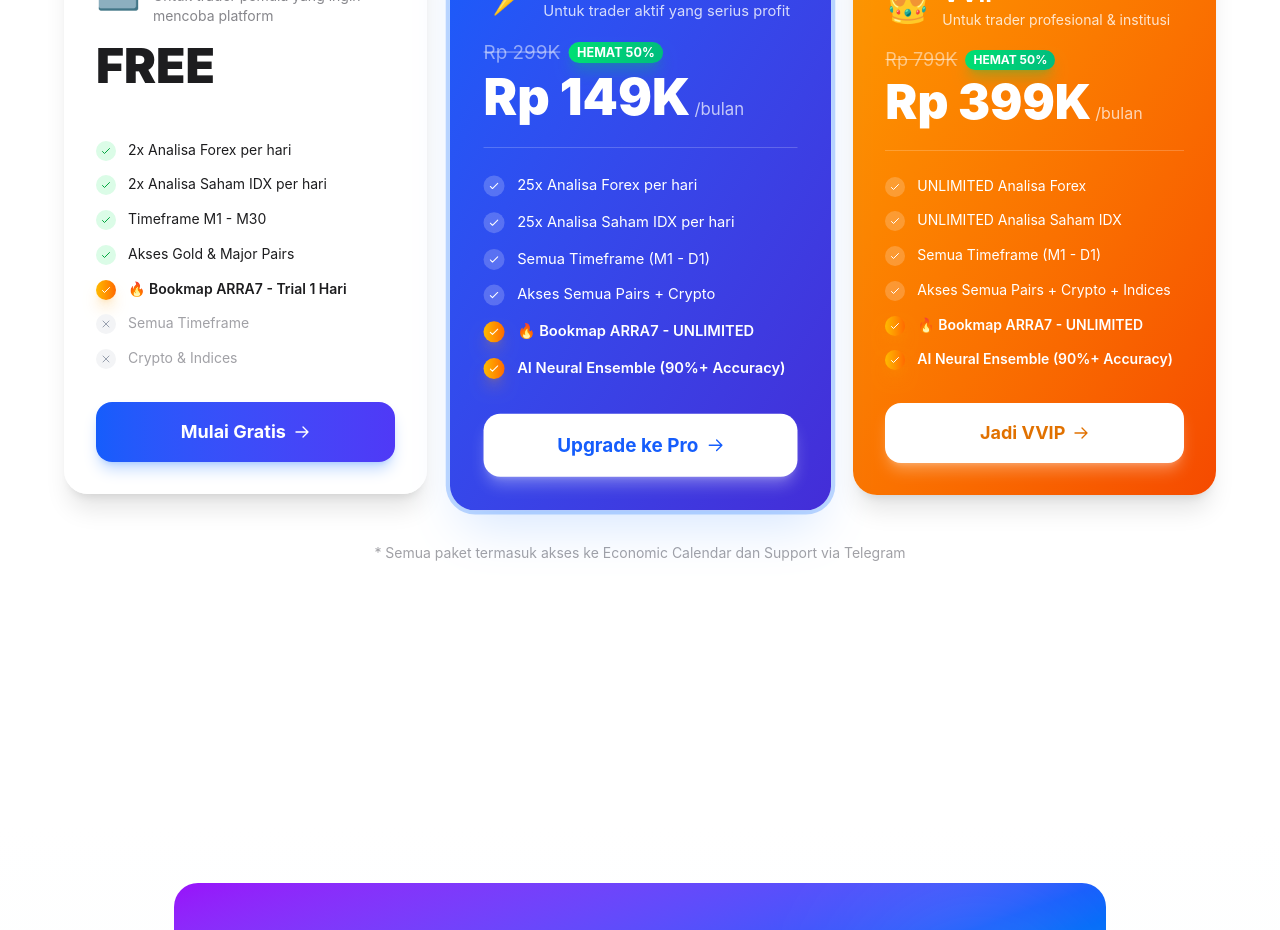
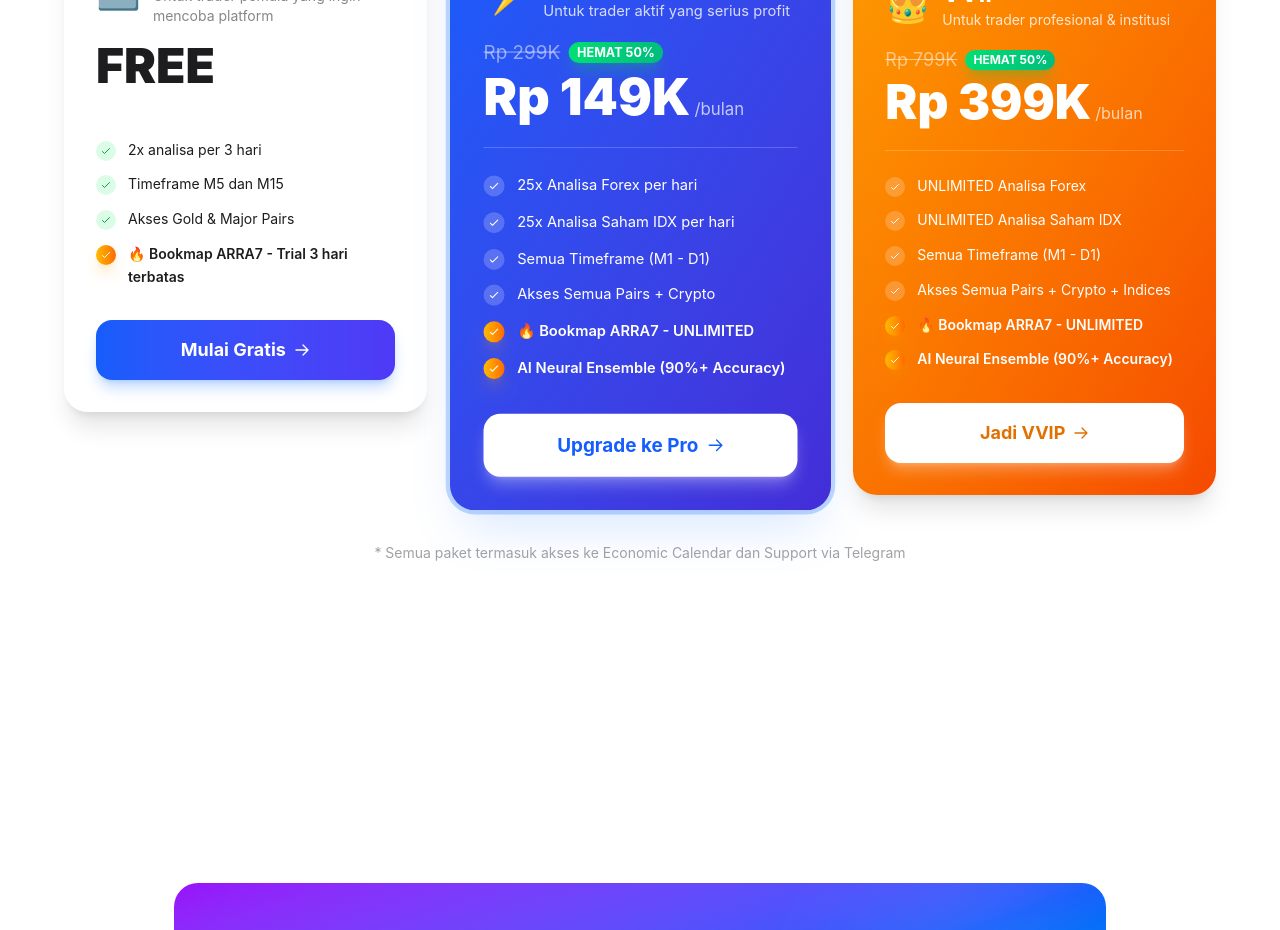
Before and after one commit to arra7trader/arra7-app, a Next.js app: page /pricing in a window 1280 px wide. Shown: the part 940-1870 px from the top of the page. Built offline with nearby package versions, Linux system fonts and the light colour scheme; no server answers.

Commit message:
Update Basic pricing plan details

```diff
--- a/src/app/pricing/page.tsx
+++ b/src/app/pricing/page.tsx
@@ -19,13 +19,10 @@
         gradient: 'from-slate-500 to-gray-600',
         bgGradient: 'from-slate-50 to-gray-100',
         features: [
-            { text: '2x Analisa Forex per hari', included: true, highlight: false },
-            { text: '2x Analisa Saham IDX per hari', included: true, highlight: false },
-            { text: 'Timeframe M1 - M30', included: true, highlight: false },
+            { text: '2x analisa per 3 hari', included: true, highlight: false },
+            { text: 'Timeframe M5 dan M15', included: true, highlight: false },
             { text: 'Akses Gold & Major Pairs', included: true, highlight: false },
-            { text: '🔥 Bookmap ARRA7 - Trial 1 Hari', included: true, highlight: true },
-            { text: 'Semua Timeframe', included: false, highlight: false },
-            { text: 'Crypto & Indices', included: false, highlight: false },
+            { text: '🔥 Bookmap ARRA7 - Trial 3 hari terbatas', included: true, highlight: true },
         ],
         cta: 'Mulai Gratis',
         popular: false,
```
